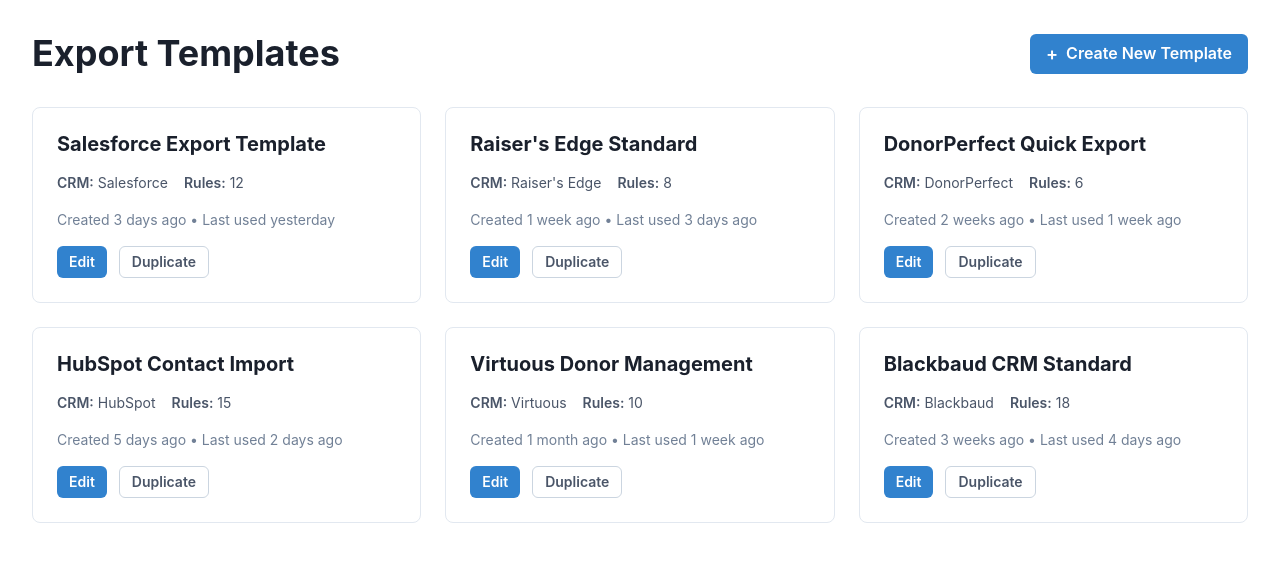
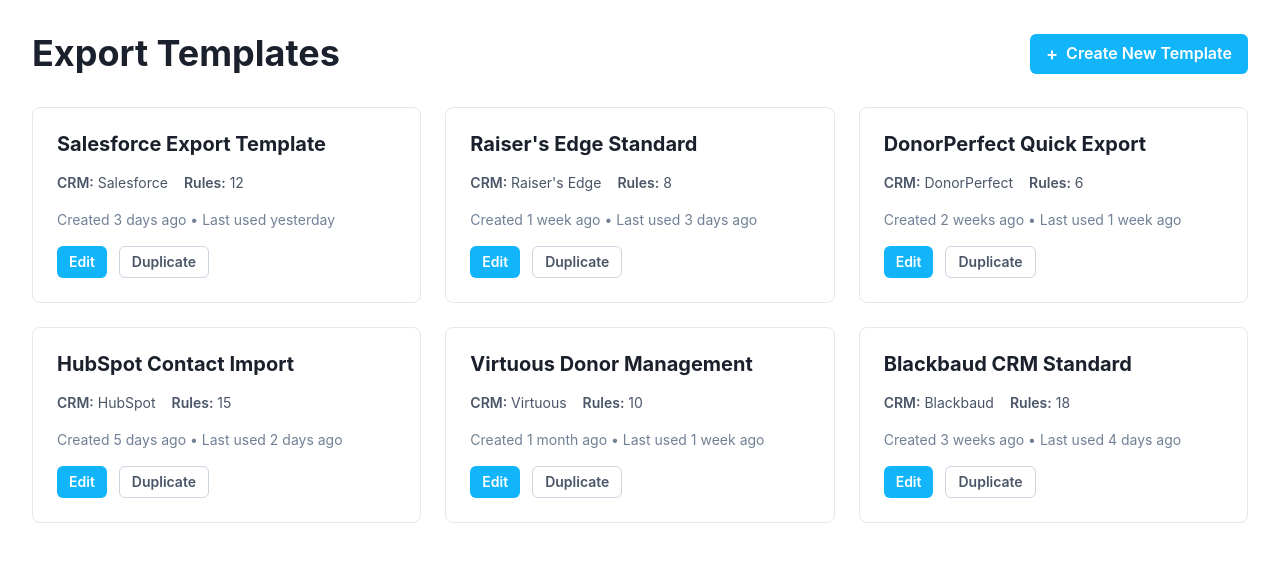
Before and after one commit to juliarosenson/llmfao, a React (Create React App) app in the folder frontend/: page / in a window 1280 px wide. Shown: the top 562 px of the page. Built offline with nearby package versions, Linux system fonts and the light colour scheme.

Commit message:
make buttons lighter blue

```diff
--- a/frontend/src/components/Home.tsx
+++ b/frontend/src/components/Home.tsx
@@ -70,10 +70,12 @@
           Export Templates
         </Heading>
         <Button
-          colorScheme="blue"
+          bg="#12b4fa"
+          color="white"
           size="md"
           onClick={onCreateTemplate}
           leftIcon={<Text fontSize="lg">+</Text>}
+          _hover={{ bg: "#0ea5e9" }}
         >
           Create New Template
         </Button>
@@ -118,9 +120,11 @@
                 {/* Action Buttons */}
                 <HStack spacing={3}>
                   <Button
-                    colorScheme="blue"
+                    bg="#12b4fa"
+                    color="white"
                     size="sm"
                     onClick={onCreateTemplate}
+                    _hover={{ bg: "#0ea5e9" }}
                   >
                     Edit
                   </Button>
```
